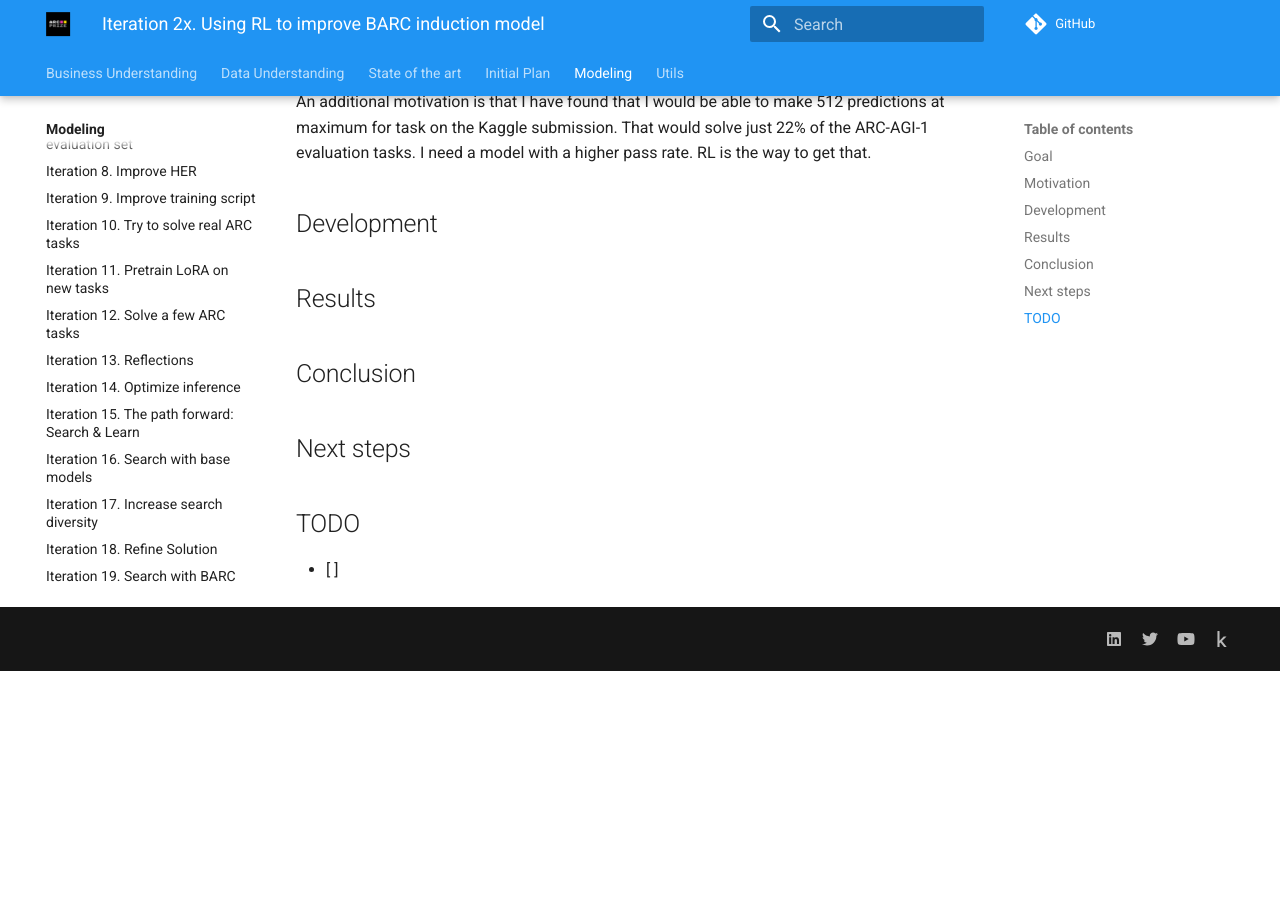
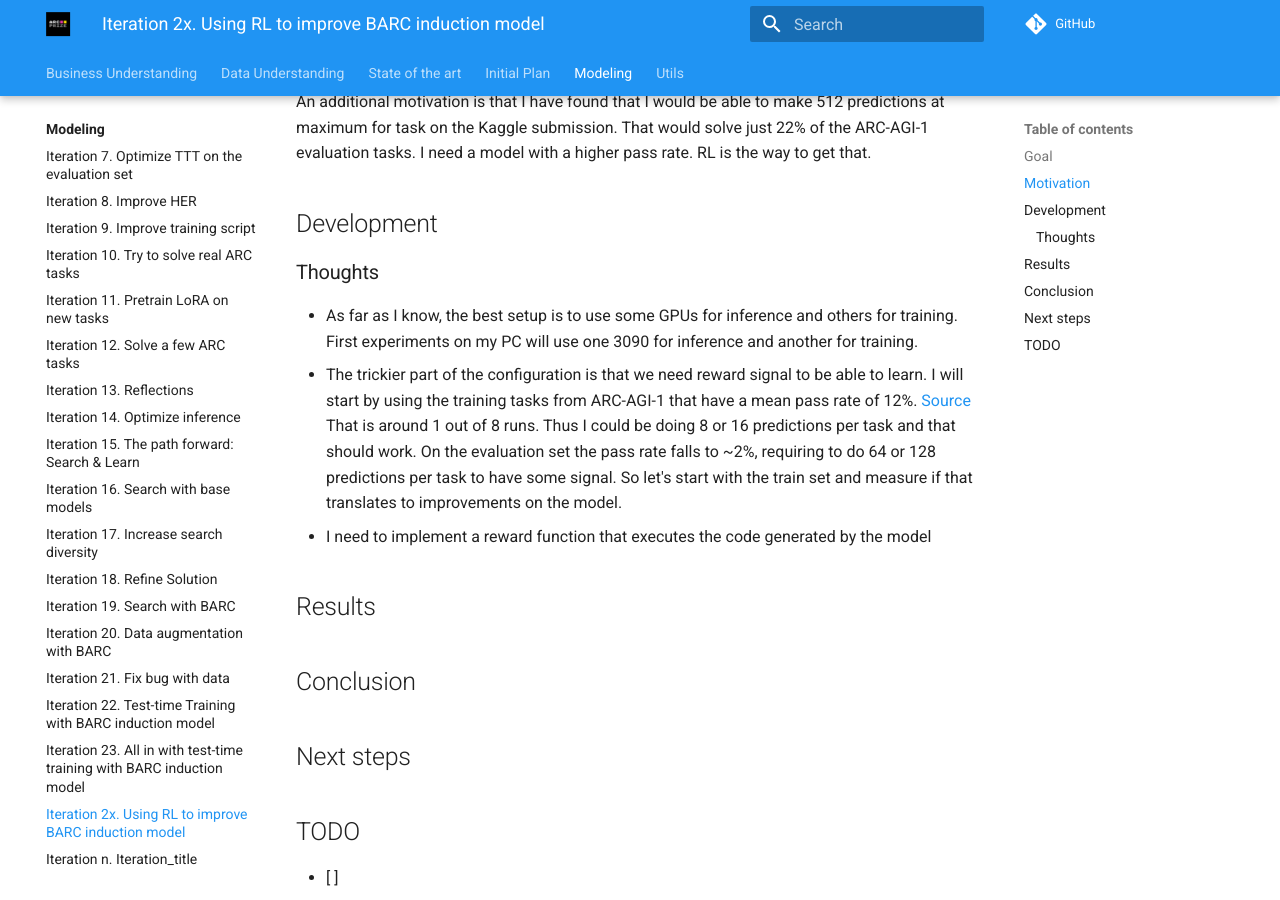
Before and after one commit to ironbar/arc25, an MkDocs documentation site: the page built from docs/modeling/Iteration_24_RL_BARC.md, in a window 1280 px wide and 900 px high, scrolled down 1007 px. Built offline with MkDocs 1.6.1 and Material for MkDocs 9.7.7, drawn with Linux system fonts in a browser that asks for light colours; comment, search, counter and statistics services are not loaded; before the commit the page ends 1678 px from its top, so only the background shows below that.

Commit message:
written down thoughts

```diff
--- a/docs/modeling/Iteration_24_RL_BARC.md
+++ b/docs/modeling/Iteration_24_RL_BARC.md
@@ -42,6 +42,18 @@
 
 ## Development
 
+### Thoughts
+
+- As far as I know, the best setup is to use some GPUs for inference and others for training. First
+  experiments on my PC will use one 3090 for inference and another for training.
+- The trickier part of the configuration is that we need reward signal to be able to learn. I will
+  start by using the training tasks from ARC-AGI-1 that have a mean pass rate of 12%. [Source](Iteration_21_fix_bug_with_data.md#accuracy-on-the-different-datasets)
+  That is around 1 out of 8 runs. Thus I could be doing 8 or 16 predictions per task and that should
+  work. On the evaluation set the pass rate falls to ~2%, requiring to do 64 or 128 predictions per
+  task to have some signal. So let's start with the train set and measure if that translates to
+  improvements on the model.
+- I need to implement a reward function that executes the code generated by the model
+
 ## Results
 
 ## Conclusion
```
